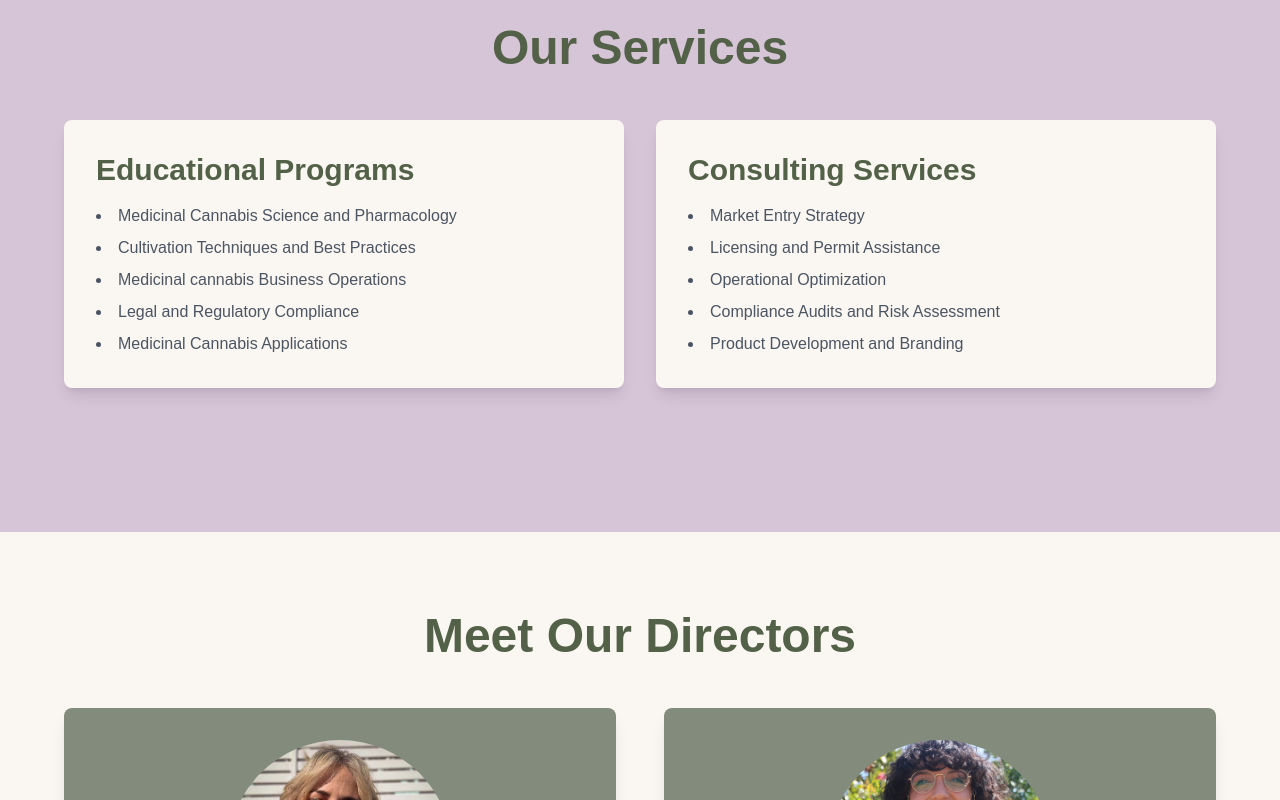
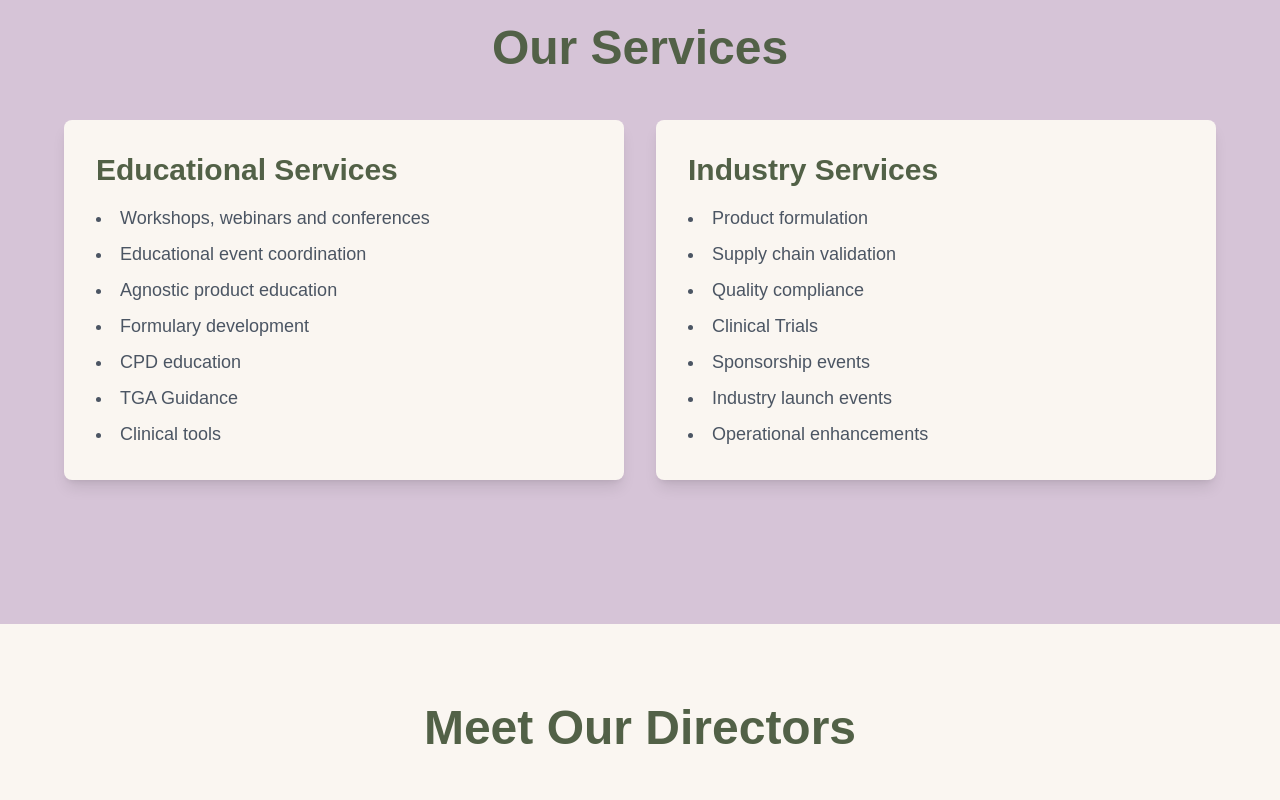
Before and after one commit to doylem/nativa-site, a Next.js app: page / in a window 1280 px wide. Shown: the part 1740-2540 px from the top of the page. Built offline with nearby package versions, Linux system fonts and the light colour scheme.

Commit message:
Copy changes for landing page

```diff
--- a/app/page.tsx
+++ b/app/page.tsx
@@ -46,7 +46,7 @@ export default function NativaLandingPage() {
             the globe by fostering transparency, collaboration, and excellence.
           </p>
           <Link href="#our-services">
-            <Button className="text-lg px-8 py-4 bg-nativa-white text-nativa-olive hover:bg-nativa-green hover:text-nativa-white">
+            <Button className="text-2xl px-12 py-6 bg-nativa-white text-nativa-olive hover:bg-nativa-green hover:text-nativa-white">
               {/* <Button className="text-lg px-6 py-3"> */}
               Explore Our Services <ArrowRight className="ml-2" />
             </Button>
@@ -134,28 +134,32 @@ export default function NativaLandingPage() {
             Our Services
           </h2>
           <div className="grid md:grid-cols-2 gap-8 mb-16">
-            <div className="bg-nativa-white p-8 rounded-lg shadow-lg">
+            <div className="bg-nativa-white p-8 rounded-lg shadow-lg hover:scale-105 transform transition duration-200">
               <h3 className="text-3xl font-bold mb-4 text-nativa-olive">
-                Educational Programs
+                Educational Services
               </h3>
-              <ul className="list-disc list-inside space-y-2 text-gray-600">
-                <li>Medicinal Cannabis Science and Pharmacology</li>
-                <li>Cultivation Techniques and Best Practices</li>
-                <li>Medicinal cannabis Business Operations</li>
-                <li>Legal and Regulatory Compliance</li>
-                <li>Medicinal Cannabis Applications</li>
+              <ul className="list-disc list-inside space-y-2 text-gray-600 text-lg">
+                <li>Workshops, webinars and conferences</li>
+                <li>Educational event coordination</li>
+                <li>Agnostic product education</li>
+                <li>Formulary development</li>
+                <li>CPD education</li>
+                <li>TGA Guidance</li>
+                <li>Clinical tools</li>
               </ul>
             </div>
-            <div className="bg-nativa-white p-8 rounded-lg shadow-lg">
+            <div className="bg-nativa-white p-8 rounded-lg shadow-lg hover:scale-105 transform transition duration-200">
               <h3 className="text-3xl font-bold mb-4 text-nativa-olive">
-                Consulting Services
+                Industry Services
               </h3>
-              <ul className="list-disc list-inside space-y-2 text-gray-600">
-                <li>Market Entry Strategy</li>
-                <li>Licensing and Permit Assistance</li>
-                <li>Operational Optimization</li>
-                <li>Compliance Audits and Risk Assessment</li>
-                <li>Product Development and Branding</li>
+              <ul className="list-disc list-inside space-y-2 text-gray-600 text-lg">
+                <li>Product formulation</li>
+                <li>Supply chain validation</li>
+                <li>Quality compliance</li>
+                <li>Clinical Trials</li>
+                <li>Sponsorship events</li>
+                <li>Industry launch events</li>
+                <li>Operational enhancements</li>
               </ul>
             </div>
           </div>
@@ -229,15 +233,19 @@ export default function NativaLandingPage() {
         </div>
         <div className="relative z-10 text-center text-nativa-white p-8">
           <h2 className="text-4xl md:text-5xl font-bold mb-8">
-            Ready to Elevate Your Medicinal cannabis Knowledge?
+            Ready to elevate with Nativa?
           </h2>
           <p className="text-xl mb-12">
             Whether you&apos;re looking to expand your understanding of
             medicinal cannabis or need expert guidance for your business, Nativa
             is here to help.
           </p>
-          <Link href="mailto:hello@nativaconsulting.com.au">
-            <Button className="text-lg px-8 py-4 bg-nativa-white text-nativa-olive hover:bg-nativa-green hover:text-nativa-white">
+          <Link
+            href="https://forms.gle/9vALopPJLs3CSjYPA"
+            rel="noopener noreferrer"
+            target="_blank"
+          >
+            <Button className="text-2xl px-12 py-6 bg-nativa-white text-nativa-olive hover:bg-nativa-green hover:text-nativa-white">
               Let&apos;s Get Started
             </Button>
           </Link>
@@ -272,7 +280,8 @@ export default function NativaLandingPage() {
       <footer className="bg-slate-900 text-nativa-white py-8">
         <div className="max-w-6xl mx-auto px-4 text-center">
           <p className="mb-4">
-            &copy; 2024 Nativa Education & Consulting. All rights reserved.
+            &copy; 2024 Nativa Education & Consulting Pty Ltd. All rights
+            reserved.
           </p>
           <p className="text-sm">
             This website is for informational purposes only. Our services are
```
